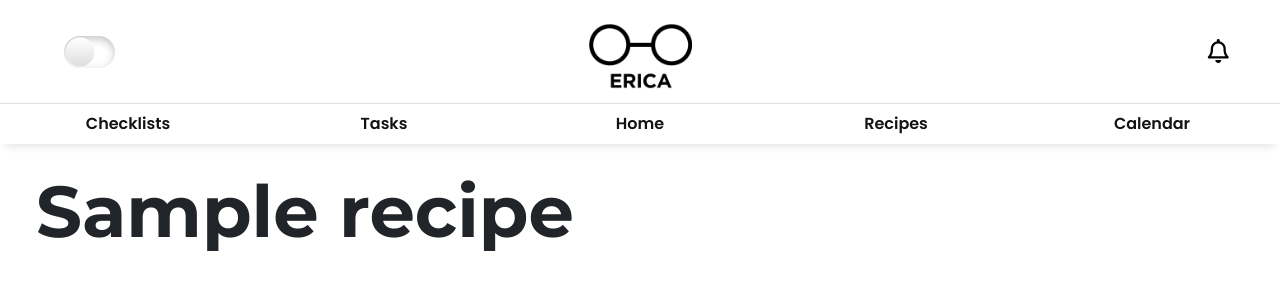
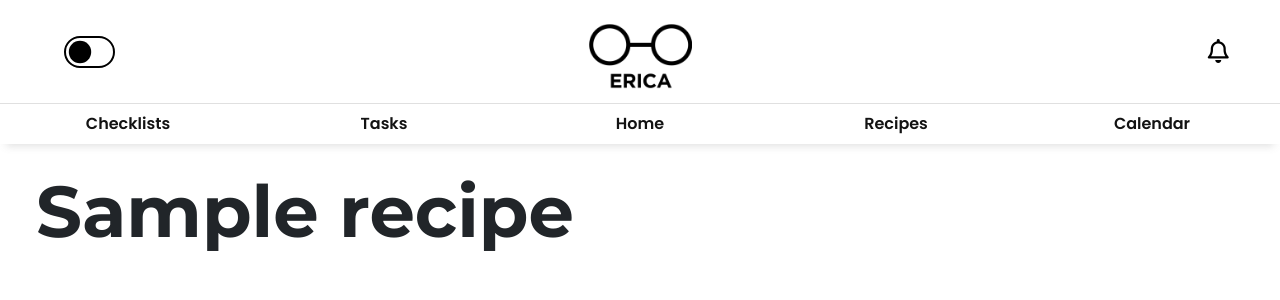
Before and after one commit to CodeMasterWinter/EricaOne, a Django app: template EricaOne/templates/EricaOne/recipe.html in a window 1280 px wide. Shown: the top 300 px of the page. Run offline with Django 4.2, Linux system fonts and the light colour scheme; the template is opened without the code that fills it: most values are stand-ins (such as "Sample title", 1, 10 or a date in 2020); data that the repository does not hold is empty; some libraries are stand-ins or nearby versions.

Commit message:
added some modifications to the darkmode-lightmode switch

```diff
--- a/EricaOne/static/EricaOne/base.css
+++ b/EricaOne/static/EricaOne/base.css
@@ -35,27 +35,32 @@ body {
     appearance: none;
     border-radius: 3vh;
     position: relative;
-    box-shadow: inset rgba(0, 0, 0, 0.24) 0px 3px 8px;
+    padding: 1px;
+    border: 2px solid #000000;
     transition: 0.4s;
+}
+
+#dark-light:checked {
+    border-color: #ffffff;
 }
 
 #dark-light::before {
     top: 0;
     left: 0;
-    width: 4vh;
-    height: 4vh;
+    width: calc(4vh - 4px);
+    height: calc(4vh - 4px);
     content: "";
     border-radius: 50%;
     position: absolute;
-    transform: scale(0.9);
+    transform: scale(0.8);
     transition: 0.4s;
-    background: linear-gradient(to bottom, #ffffff, #dfdede);
+    background: #000000;
 }
 
 #dark-light:checked::before {
-    left: calc(100% - 4vh);
+    left: calc(100% - 4vh + 4px);
     background: none;
-    background-color: #7e3cff;
+    background-color: #ffffff;
 }
 
 .logo-nav {
--- a/EricaOne/views.py
+++ b/EricaOne/views.py
@@ -25,7 +25,6 @@ def recipes(request):
         dishcount = 0
         for dish in all_dishes:
             if category in dish.get_categories:
-                print(dish, category)
                 dishes.append(dish)
                 dishcount += 1
                 if dishcount == 4:
--- a/ProjectErica/settings.py
+++ b/ProjectErica/settings.py
@@ -25,7 +25,7 @@ SECRET_KEY = 'django-insecure-$h$7tx^0ig6r_l_16mog0=5dj_u=r@fl97*wbw0lmjd@=n*v+4
 # SECURITY WARNING: don't run with debug turned on in production!
 DEBUG = True
 
-ALLOWED_HOSTS = []
+ALLOWED_HOSTS = ['localhost', '127.0.0.1', '192.168.1.122']
 
 
 # Application definition
```
